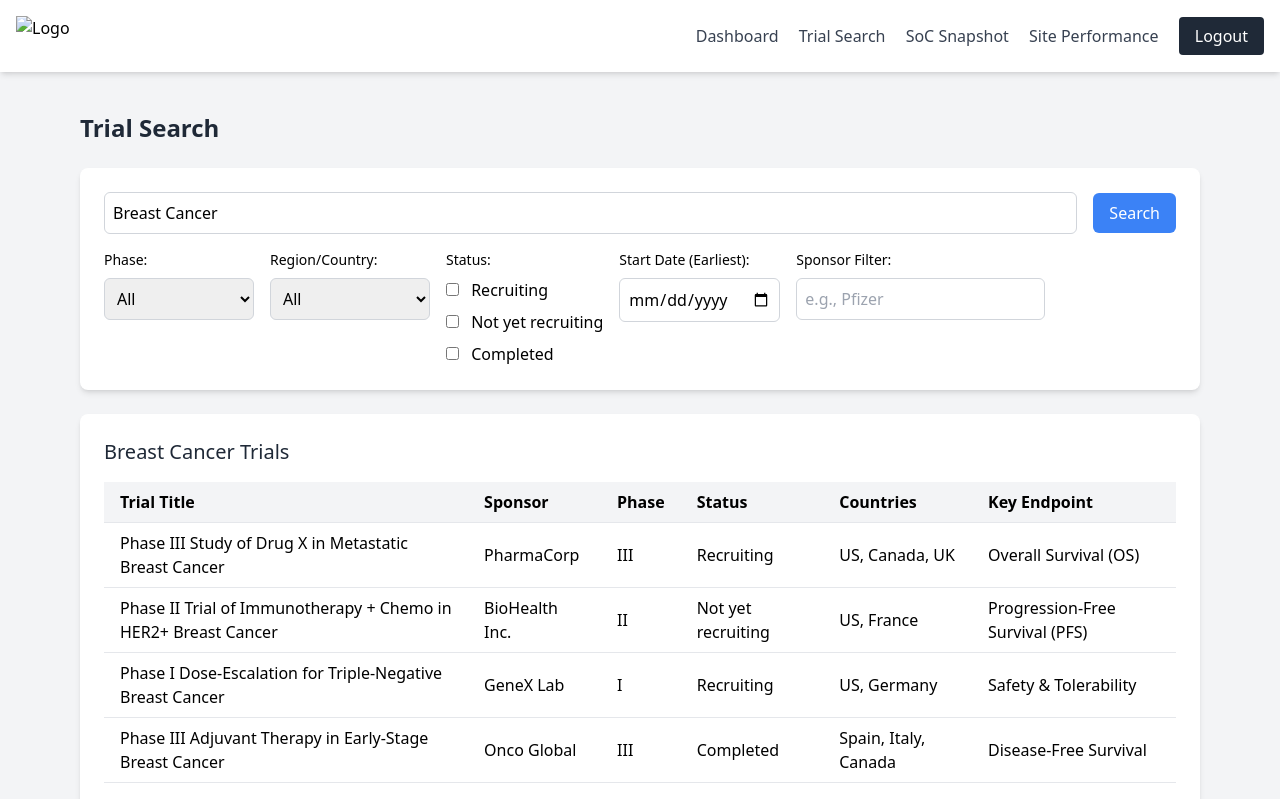
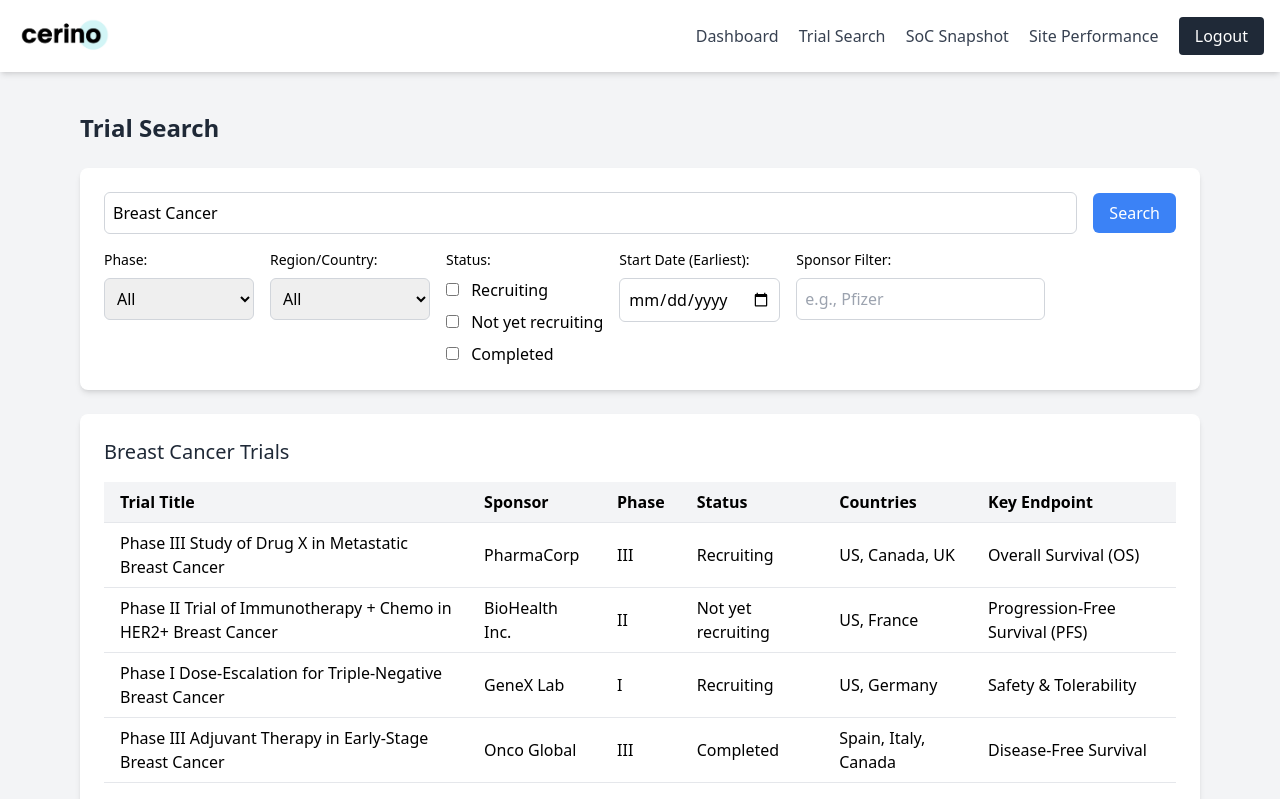
Before and after one commit to biohacker101/cerino, a plain HTML site: page d2.html in a window 1280 px wide. Shown: the top 799 px of the page. Drawn offline with nearby package versions, Linux system fonts and the light colour scheme.

Commit message:
Update d2.html

```diff
--- a/d2.html
+++ b/d2.html
@@ -11,7 +11,7 @@
 <body class="bg-gray-100 font-sans">
     <!-- NAVBAR -->
     <nav class="bg-white shadow-md p-4 flex justify-between items-center">
-        <img src="img/cerino.png" alt="Logo" class="h-10" />
+        <img src="cerino.png" alt="Logo" class="h-10" />
         <div class="space-x-4">
             <a href="dashboard.html" class="text-gray-700 hover:text-blue-500">Dashboard</a>
             <a href="#" class="text-gray-700 hover:text-blue-500">Trial Search</a>
```
